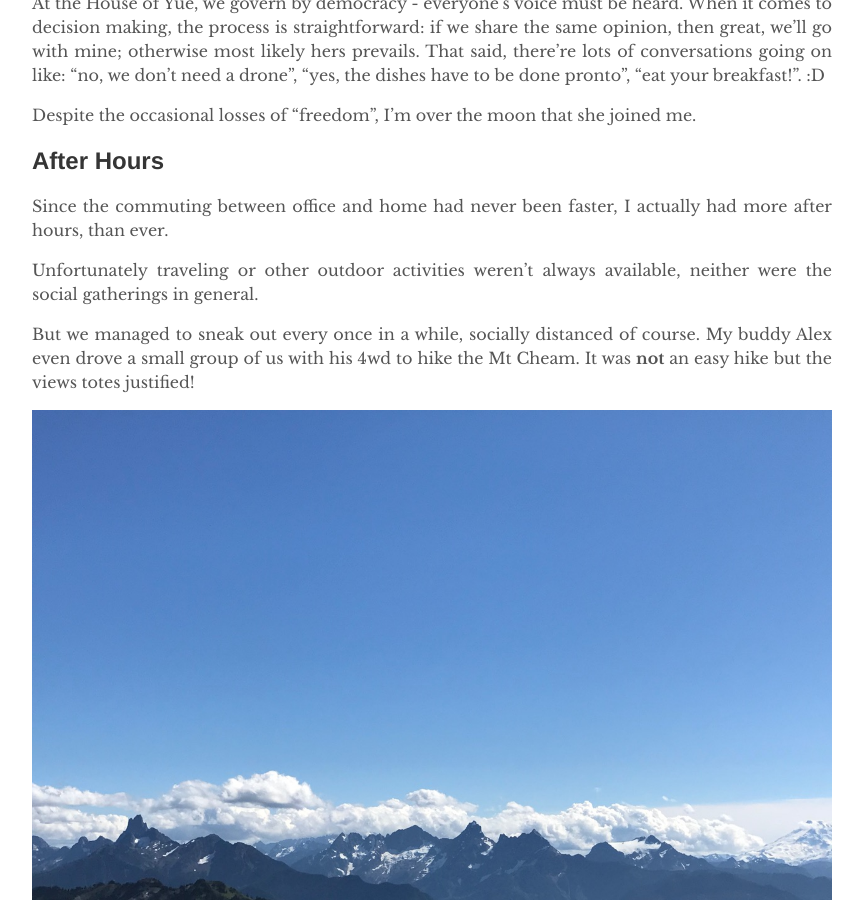
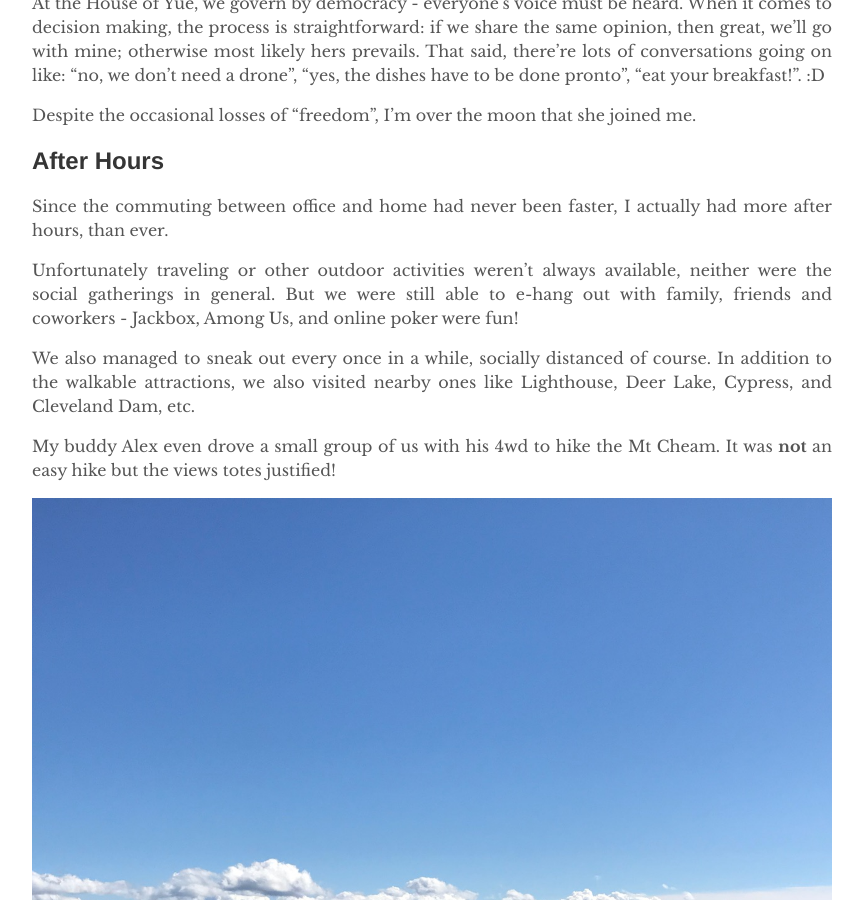
Before and after one commit to yuexiaofeng/yuexiaofeng.github.io, a Jekyll site: the page built from _posts/2021-02-26-on-wfh-one-year.md, in a window 1280 px wide and 900 px high, scrolled down 9413 px. Shown: the whole window, without its empty margins (208-1071 px from the left). Built offline with Jekyll 4.4.1, drawn with Linux system fonts in a browser that asks for light colours.

Commit message:
Tweak on wfh after hours section

```diff
--- a/_posts/2021-02-26-on-wfh-one-year.md
+++ b/_posts/2021-02-26-on-wfh-one-year.md
@@ -70,9 +70,11 @@ Despite the occasional losses of “freedom”, I’m over the moon that she joi
 
 Since the commuting between office and home had never been faster, I actually had more after hours, than ever.
 
-Unfortunately traveling or other outdoor activities weren’t always available, neither were the social gatherings in general.
+Unfortunately traveling or other outdoor activities weren’t always available, neither were the social gatherings in general. But we were still able to e-hang out with family, friends and coworkers - Jackbox, Among Us, and online poker were fun!
 
-But we managed to sneak out every once in a while, socially distanced of course. My buddy Alex even drove a small group of us with his 4wd to hike the Mt Cheam. It was **not** an easy hike but the views totes justified!
+We also managed to sneak out every once in a while, socially distanced of course. In addition to the walkable attractions, we also visited nearby ones like Lighthouse, Deer Lake, Cypress, and Cleveland Dam, etc.
+
+My buddy Alex even drove a small group of us with his 4wd to hike the Mt Cheam. It was **not** an easy hike but the views totes justified!
 
 ![cheam1](../assets/images/20210226/cheam1.jpg)
 ![cheam2](../assets/images/20210226/cheam2.jpg)
```
